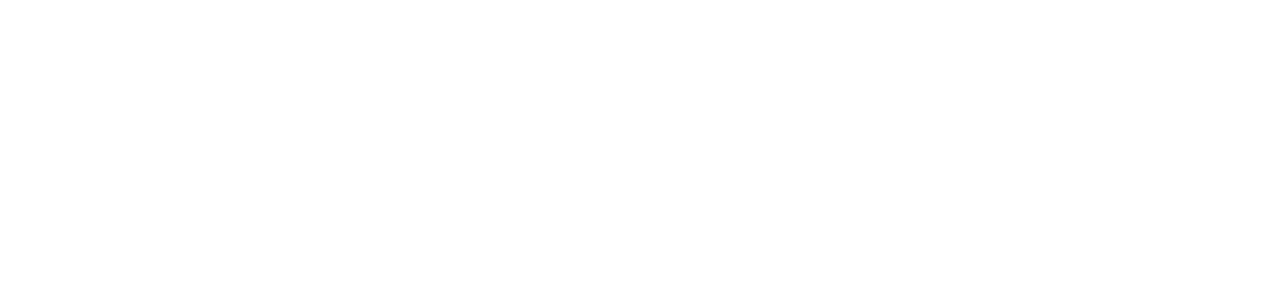
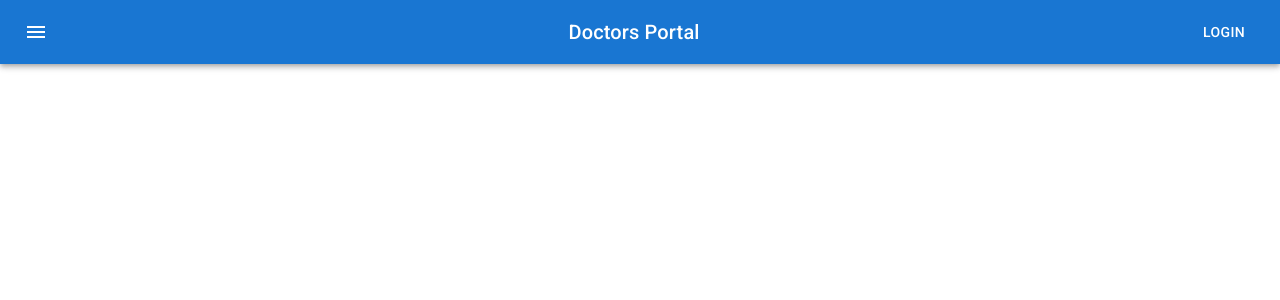
Before and after one commit to dipdastoko/doctors-portal-client2, a React (Create React App) app: page /home in a window 1280 px wide. Shown: the top 300 px of the page. Built offline with nearby package versions, Linux system fonts and the light colour scheme.

Commit message:
Navigation added

```diff
--- a/package.json
+++ b/package.json
@@ -3,6 +3,10 @@
   "version": "0.1.0",
   "private": true,
   "dependencies": {
+    "@emotion/react": "^11.10.0",
+    "@emotion/styled": "^11.10.0",
+    "@mui/icons-material": "^5.8.4",
+    "@mui/material": "^5.10.1",
     "@testing-library/jest-dom": "^5.16.5",
     "@testing-library/react": "^13.3.0",
     "@testing-library/user-event": "^13.5.0",
--- a/public/index.html
+++ b/public/index.html
@@ -1,14 +1,12 @@
 <!DOCTYPE html>
 <html lang="en">
+
 <head>
   <meta charset="utf-8" />
   <link rel="icon" href="%PUBLIC_URL%/favicon.ico" />
   <meta name="viewport" content="width=device-width, initial-scale=1" />
   <meta name="theme-color" content="#000000" />
-    <meta
-      name="description"
-      content="Web site created using create-react-app"
-    />
+  <meta name="description" content="Web site created using create-react-app" />
   <link rel="apple-touch-icon" href="%PUBLIC_URL%/logo192.png" />
   <!--
       manifest.json provides metadata used when your web app is installed on a
@@ -25,7 +23,11 @@
       Learn how to configure a non-root public URL by running `npm run build`.
     -->
   <title>React App</title>
+  <!-- material ui font link -->
+  <link rel="stylesheet" href="https://fonts.googleapis.com/css?family=Roboto:300,400,500,700&display=swap" />
+
 </head>
+
 <body>
   <noscript>You need to enable JavaScript to run this app.</noscript>
   <div id="root"></div>
@@ -40,4 +42,5 @@
       To create a production bundle, use `npm run build` or `yarn build`.
     -->
 </body>
+
 </html>
--- a/src/App.js
+++ b/src/App.js
@@ -1,9 +1,16 @@
+import { BrowserRouter, Routes, Route } from 'react-router-dom';
 import './App.css';
+import Home from './Pages/Home/Home/Home';
 
 function App() {
   return (
     <div className="App">
-
+      <BrowserRouter>
+        <Routes>
+          <Route index element={<Home />} />
+          <Route path='/home' element={<Home />} />
+        </Routes>
+      </BrowserRouter>
     </div>
   );
 }
--- /dev/null
+++ b/src/Pages/Home/Home/Home.js
@@ -0,0 +1,12 @@
+import React from 'react';
+import Navigation from '../../Shared/Navigation/Navigation';
+
+const Home = () => {
+    return (
+        <div>
+            <Navigation />
+        </div>
+    );
+};
+
+export default Home;
--- /dev/null
+++ b/src/Pages/Shared/Navigation/Navigation.js
@@ -0,0 +1,34 @@
+import React from 'react';
+import AppBar from '@mui/material/AppBar';
+import Box from '@mui/material/Box';
+import Toolbar from '@mui/material/Toolbar';
+import Typography from '@mui/material/Typography';
+import Button from '@mui/material/Button';
+import IconButton from '@mui/material/IconButton';
+import MenuIcon from '@mui/icons-material/Menu';
+
+const Navigation = () => {
+    return (
+        <Box sx={{ flexGrow: 1 }}>
+            <AppBar position="static">
+                <Toolbar>
+                    <IconButton
+                        size="large"
+                        edge="start"
+                        color="inherit"
+                        aria-label="menu"
+                        sx={{ mr: 2 }}
+                    >
+                        <MenuIcon />
+                    </IconButton>
+                    <Typography variant="h6" component="div" sx={{ flexGrow: 1 }}>
+                        Doctors Portal
+                    </Typography>
+                    <Button color="inherit">Login</Button>
+                </Toolbar>
+            </AppBar>
+        </Box>
+    );
+};
+
+export default Navigation;
```
Also changed, not shown: 1 other file (tests, documents, lock files or other folders). Lines whose indentation alone changed are shown as unchanged.
